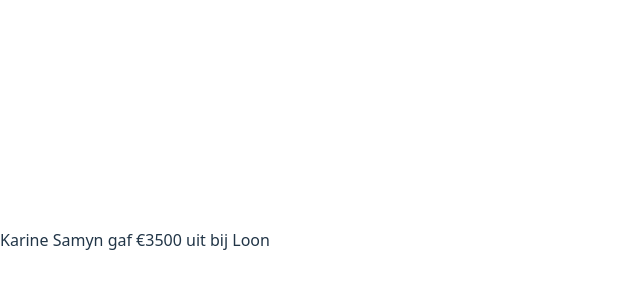
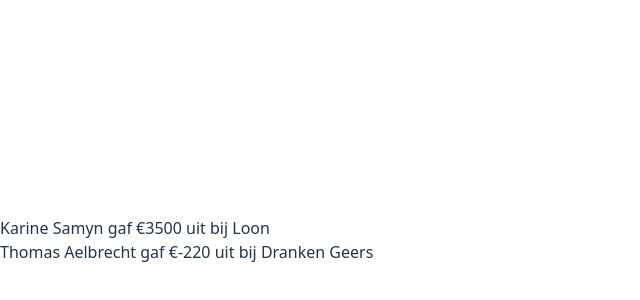
Before and after one commit to BennyClemmens/frontendweb-budget-2526, a React (Vite) app in the folder budget/: page / in a window 1280 px wide. Shown: the part 160-460 px from the top of the page, without its empty margins (0-640 px from the left). Built offline with nearby package versions, Linux system fonts and the light colour scheme.

Commit message:
added key to listitems

```diff
--- a/budget/src/App.jsx
+++ b/budget/src/App.jsx
@@ -2,10 +2,16 @@
 import TRANSACTION_DATA from './api/mock_data';
 
 function App() {
-  const {user, amount, place} = TRANSACTION_DATA[0];
   return (
     <div>
-      <Transaction user={user} place={place} amount={amount} />
+      {TRANSACTION_DATA.map((trans) => (
+        <Transaction
+          key={trans.id}
+          user={trans.user}
+          place={trans.place}
+          amount={trans.amount}
+        />
+      ))}
     </div>
   );
 }
```
Also changed, not shown: 1 other file (tests, documents, lock files or other folders).
